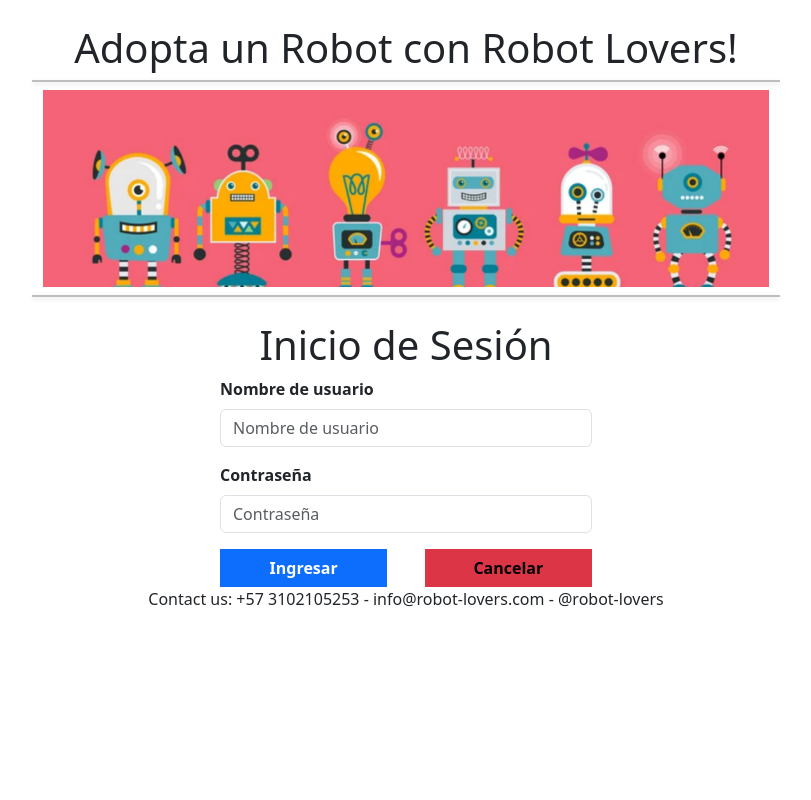
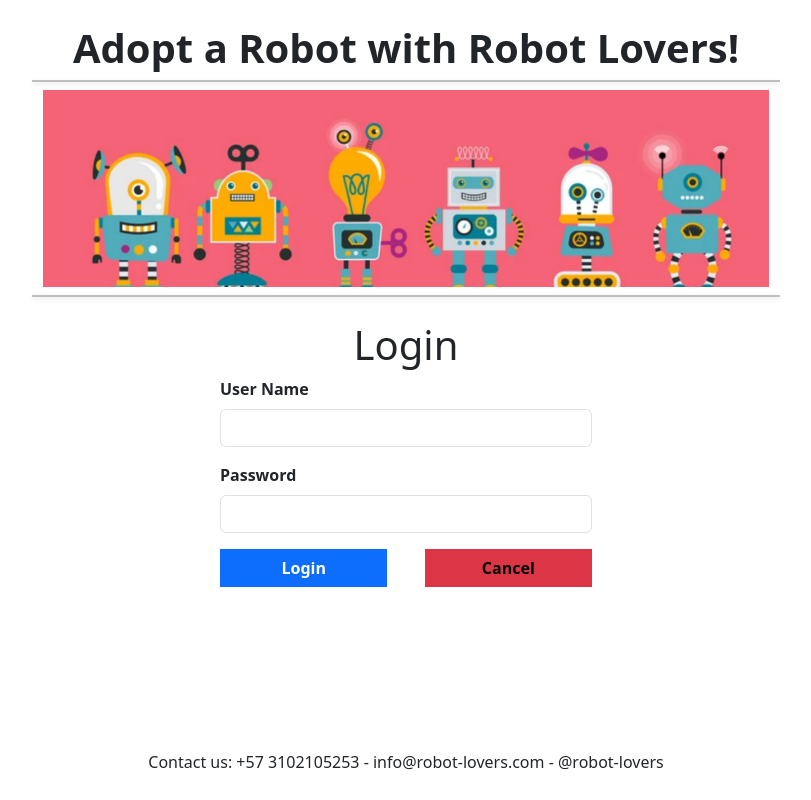
Before and after one commit to MrCheesyBurgerU/Parcial_1_ISIS3710, a React (Create React App) app: page / in a window 1280 px wide. Shown: the whole page, without its empty margins (234-1045 px from the left). Built offline with nearby package versions, Linux system fonts and the light colour scheme.

Commit message:
Final Commit

```diff
--- a/src/components/Banner.js
+++ b/src/components/Banner.js
@@ -2,11 +2,12 @@ import React from 'react';
 import 'bootstrap/dist/css/bootstrap.min.css';
 import RobotImage from './images/banner.png';
 import { Image, Container, Row, Col } from 'react-bootstrap';
+import { FormattedMessage } from 'react-intl';
 
 function Banner() {
     return (
         <Container className='text-center' style={{marginTop:'3vh'}}>
-            <h1>Adopta un Robot con Robot Lovers!</h1>
+            <h1><strong><FormattedMessage id="titulo"/></strong></h1>
             <Row className='align-items-center'>
                 <Col>
                     <hr
--- a/src/components/Detail.js
+++ b/src/components/Detail.js
@@ -7,19 +7,19 @@ function Detail({ robot }){
   if (!robot) return null;
 
   return (
-    <div className="card text-center" style={{ border: '3px solid black', padding: '10px', borderRadius: '8px', backgroundColor: '#f9f9f9'}}>
+    <div className="card text-center rounded-0" style={{ border: '2px solid black', padding: '10px', backgroundColor: '#f9f9f9'}}>
         <div className="card-body">
             <h5 className="card-title" style={{ fontSize: '1.2rem', fontWeight: 'bold' }}>{robot.nombre}</h5>
             <img
             src={robot.imagen}
-            className="card-img-top mx-auto"
+            className="card-img-top mx-auto rounded-0"
             alt={robot.nombre}
             style={{
                 width: '130px',
                 height: '130px',
                 objectFit: 'cover',
                 marginBottom:'1vh',
-                border: '3px solid black'
+                border: '2px solid black'
             }}
             />
             <p className="card-text" style={{ textAlign: 'left', marginBottom: '0' }}>
--- a/src/components/Footer.js
+++ b/src/components/Footer.js
@@ -3,7 +3,14 @@ import { Container } from 'react-bootstrap';
 
 function Footer({ message }) {
     return (
-        <footer style={{position:'fiexd'}}>
+        <footer style={{
+            position: 'fixed',
+            bottom: 0,
+            left: 0,
+            right: 0,
+            padding: '10px 0',
+            zIndex: 1000
+        }}>
             <Container>
                 <p className="text-center">{message}</p>
             </Container>
--- a/src/components/Forms.js
+++ b/src/components/Forms.js
@@ -3,6 +3,7 @@ import Button from 'react-bootstrap/Button';
 import { Row, Col, Container } from 'react-bootstrap';
 import Form from 'react-bootstrap/Form';
 import React, { useState } from 'react';
+import { FormattedMessage } from 'react-intl';
 
 function Forms() {
 
@@ -38,7 +39,7 @@ function Forms() {
             }
             else if (response.status === 401) {
                 setError(true);
-                setErrorMessage('Error de autenticación. Revise sus credenciales');
+                setErrorMessage(<FormattedMessage id="error"/>);
             }
         }
         catch (err) {
@@ -51,41 +52,48 @@ function Forms() {
     return (
         <Container style={{marginTop:'3vh'}}>
             <Col lg={4} className="mx-auto">
-                <h1 className="text-center">Inicio de Sesión</h1>
+                <h1 className="text-center"><FormattedMessage id="inicio"/></h1>
                 <Form onSubmit={handleLogin}>
                     <Form.Group className="mb-3" controlId="formBasicEmail" style={{marginBottom:'3vh'}}>
-                        <Form.Label><strong>Nombre de usuario</strong></Form.Label>
+                        <Form.Label><strong><FormattedMessage id="usuario"/></strong></Form.Label>
                         <Form.Control
                             type="text"
-                            placeholder="Nombre de usuario"
                             value={username}
                             onChange={(e) => setUsername(e.target.value)}
+                            style={{
+                                borderColor: error ? 'red' : '',
+                                backgroundColor: error ? '#f8f9fa' : '',
+                            }}
                         />
                     </Form.Group>
                     <Form.Group className="mb-3" controlId="formBasicPassword">
-                        <Form.Label><strong>Contraseña</strong></Form.Label>
+                        <Form.Label><strong><FormattedMessage id="contraseña"/></strong></Form.Label>
                         <Form.Control
                             type="password"
-                            placeholder="Contraseña"
                             value={password}
                             onChange={(e) => setPassword(e.target.value)}
+                            style={{
+                                borderColor: error ? 'red' : '',
+                                backgroundColor: error ? '#f8f9fa' : '',
+                            }}
                         />
                     </Form.Group>
+                    <Row>
+                        <Col className="d-flex justify-content-between">
+                            <Button variant="primary" type="submit" style={{ width: '45%', borderRadius:'0' }}>
+                                <strong><FormattedMessage id="ingresar"/></strong>
+                            </Button>
+                            <Button variant="danger" type="button" style={{ width: '45%', color:'#000000', borderRadius:'0' }} onClick={restart}>
+                                <strong><FormattedMessage id="cancelar"/></strong>
+                            </Button>
+                        </Col>
+                    </Row>
                     {error && (
                         <Form.Group className="mb-3">
+                            <br></br>
                             <Form.Label className="text-danger"><strong>{errorMessage}</strong></Form.Label>
                         </Form.Group>
                     )}
-                    <Row>
-                        <Col className="d-flex justify-content-between">
-                            <Button variant="primary" type="submit" style={{ width: '45%',  borderRadius:'0' }}>
-                                <strong>Ingresar</strong>
-                            </Button>
-                            <Button variant="danger" type="button" style={{ width: '45%', color:'#000000', borderRadius:'0' }} onClick={restart}>
-                                <strong>Cancelar</strong>
-                            </Button>
-                        </Col>
-                    </Row>
                 </Form>
             </Col>
         </Container>
--- a/src/components/List.js
+++ b/src/components/List.js
@@ -49,7 +49,7 @@ const List = () => {
         <div className="container mt-4">
                 <div className="row">
                     <div className="col-lg-8">
-                        <table className="table table-striped" style={{width:'50vw'}}>
+                        <table className="table" style={{width:'55vw'}}>
                             <thead className="table-dark">
                                 <tr>
                                     <th>ID</th>
--- a/src/locales/en.json
+++ b/src/locales/en.json
@@ -1,8 +1,15 @@
 {
+    "titulo": "Adopt a Robot with Robot Lovers!",
+    "inicio": "Login",
+    "usuario":"User Name",
+    "contraseña":"Password",
     "nombre": "Name",
     "modelo": "Model",
     "empresaFabricante": "Manufacturing Company",
-    "anio":"→ Manufacturing Year",
-    "procesamiento":"→ Processing Capacity",
-    "humor":"→ Humor"
+    "anio":"→ Manufacturing Year:",
+    "procesamiento":"→ Processing Capacity:",
+    "humor":"→ Humor:",
+    "ingresar":"Login",
+    "cancelar":"Cancel",
+    "error":"Authentication error. Check your credentials"
 }
--- a/src/locales/es.json
+++ b/src/locales/es.json
@@ -1,8 +1,15 @@
 {
+    "titulo": "Adopta un Robot con Robot Lovers!",
+    "inicio": "Inicio de sesión",
+    "usuario":"Nombre de usuario",
+    "contraseña":"Contraseña",
     "nombre": "Nombre",
     "modelo": "Modelo",
-    "empresaFabricante": "Empresa Fabricante",
-    "anio":"→ Año de Fabricación",
-    "procesamiento":"→ Capacidad de Procesamiento",
-    "humor":"→ Humor"
+    "empresaFabricante": "Empresa Fabricante:",
+    "anio":"→ Año de Fabricación:",
+    "procesamiento":"→ Capacidad de Procesamiento:",
+    "humor":"→ Humor",
+    "ingresar":"Ingresar",
+    "cancelar":"Cancelar",
+    "error":"Error de autenticación. Revise sus credenciales"
 }
```
